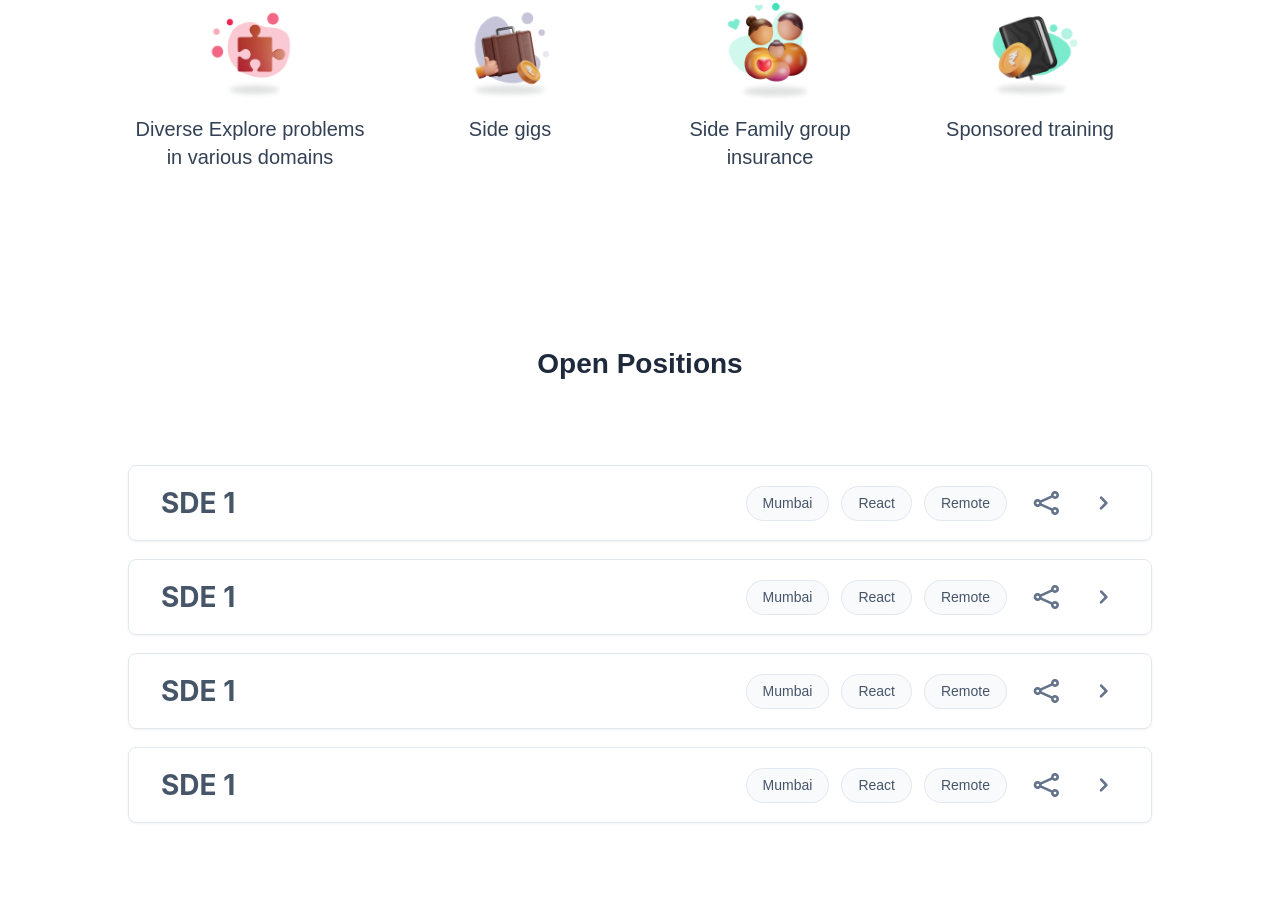
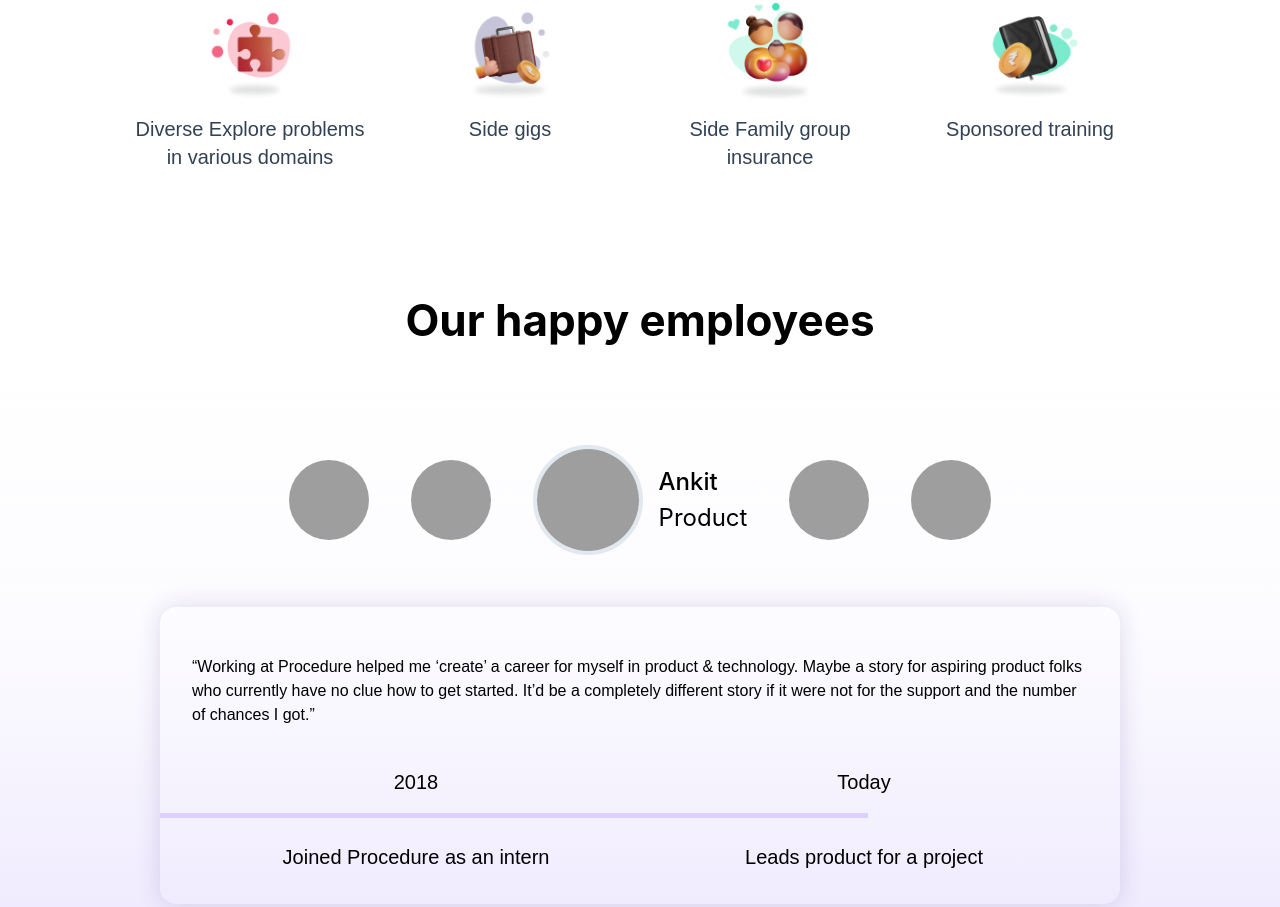
Before and after one commit to salikansari6/website, a Gatsby site: page /team in a window 1280 px wide. Shown: the part 2310-3217 px from the top of the page. Built offline with nearby package versions, Linux system fonts and the light colour scheme; Gatsby itself is replaced by a stand-in of ours; grey boxes are pictures that could not be loaded.

Commit message:
feat: testimonial

```diff
--- /dev/null
+++ b/src/components/testimonial.tsx
@@ -0,0 +1,84 @@
+import React from 'react'
+
+const Testimonial: React.FC = () => (
+  <div className="testimonial-bg pb-12">
+    <div className="container flex flex-col items-center gap-5">
+      <h1 className="font-bold text-center text-xl sm:text-4xl lg:text-[44px] py-[32px] md:py-[72px]">
+        Our happy employees
+      </h1>
+
+      <div className="flex w-full px-4 justify-center items-center relative pb-[16px] sm:pb-[32px]">
+        <div className=" flex w-full items-center justify-center gap-[16px] md:gap-[42px] ">
+          <div className="h-[32px] w-[32px] md:h-[60px] md:w-[60px]  lg:h-[80px] lg:w-[80px] rounded-full ">
+            <img
+              className="object-cover h-full w-full rounded-full"
+              src="https://media.istockphoto.com/photos/african-american-graduate-student-studying-from-home-during-covid19-picture-id1300821206?s=612x612"
+              alt=""
+            />
+          </div>
+          <div className="h-[32px] w-[32px] md:h-[60px] md:w-[60px] lg:h-[80px] lg:w-[80px] rounded-full">
+            <img
+              className="object-cover h-full w-full rounded-full"
+              src="https://media.istockphoto.com/photos/african-american-graduate-student-studying-from-home-during-covid19-picture-id1300821206?s=612x612"
+              alt=""
+            />
+          </div>
+
+          <div className="flex gap-[5px] sm:gap-[16px] items-center rounded-full">
+            <img
+              className="object-cover rounded-full h-[45px] w-[45px] md:h-[80px] md:w-[80px] lg:h-[110px] lg:w-[110px] border-2 sm:border-4 border-indigo-600"
+              src="https://media.istockphoto.com/photos/african-american-graduate-student-studying-from-home-during-covid19-picture-id1300821206?s=612x612"
+              alt=""
+            />
+            <div className="">
+              <h1 className="text-[10px] sm:text-xl lg:text-[24px] font-medium">
+                Ankit
+              </h1>
+              <h1 className="text-[10px] sm:text-xl lg:text-[24px]">Product</h1>
+            </div>
+          </div>
+
+          <div className="h-[32px] w-[32px] md:h-[60px] md:w-[60px] lg:h-[80px] lg:w-[80px] rounded-full">
+            <img
+              className="object-cover h-full w-full rounded-full"
+              src="https://media.istockphoto.com/photos/african-american-graduate-student-studying-from-home-during-covid19-picture-id1300821206?s=612x612"
+              alt=""
+            />
+          </div>
+          <div className="object-cover h-[32px] w-[32px] md:h-[60px] md:w-[60px] lg:h-[80px] lg:w-[80px] rounded-full">
+            <img
+              className="h-full w-full rounded-full"
+              src="https://media.istockphoto.com/photos/african-american-graduate-student-studying-from-home-during-covid19-picture-id1300821206?s=612x612"
+              alt=""
+            />
+          </div>
+        </div>
+      </div>
+      <div className="testimonial-shadow mx-4 py-4 sm:w-3/4 shadow-xl rounded-2xl relative">
+        <div className="md:py-[32px] px-4 sm:px-8 ">
+          “Working at Procedure helped me ‘create’ a career for myself in
+          product & technology. Maybe a story for aspiring product folks who
+          currently have no clue how to get started. It’d be a completely
+          different story if it were not for the support and the number of
+          chances I got.”
+        </div>
+
+        <div className="flex justify-between text-center px-4 sm:px-8 text-xs md:text-sm md:text-[14px] lg:text-[20px] py-2 sm:leading-relaxed">
+          <div className="w-1/2">2018</div>
+          <div className=" flex-1">Today</div>
+        </div>
+        <div className="flex mr-4">
+          <div className=" h-[5px] flex-1 bg-primary-200 my-2"></div>
+          <div className="w-1/4 h-[5px]"></div>
+        </div>
+
+        <div className="flex justify-between text-center px-4 sm:px-8 text-xs md:text-[14px] lg:text-[20px] py-4 sm:leading-relaxed">
+          <div className="w-1/2">Joined Procedure as an intern</div>
+          <div className="flex-1">Leads product for a project</div>
+        </div>
+      </div>
+    </div>
+  </div>
+)
+
+export default Testimonial
--- a/src/pages/team.tsx
+++ b/src/pages/team.tsx
@@ -6,6 +6,7 @@ import OurTeam from '../containers/Team/our-team'
 import Openings from '../containers/openings'
 import PerksAndBenefits from '../containers/perks-and-benefits'
 import { openings, perks } from '../shared/sample-data'
+import Testimonial from '../components/testimonial'
 
 export interface TeamPageProps {
   data: any
@@ -20,6 +21,7 @@ const TeamPage = ({ data }: TeamPageProps) => (
       <div className="py-20">
         <OurTeam />
         <PerksAndBenefits perks={perks} />
+        <Testimonial />
         <Openings openings={openings} />
       </div>
     </main>
--- a/src/styles/global.css
+++ b/src/styles/global.css
@@ -129,3 +129,16 @@ Usage:
 @tailwind utilities;
 @import url('https://fonts.googleapis.com/css2?family=Inter:wght@100;200;300;400;500;600;700;800;900&display=swap');
 @import url('https://fonts.cdnfonts.com/css/ink-free');
+
+.testimonial-bg {
+  background: linear-gradient(
+    180deg,
+    rgba(255, 255, 255, 0) 20.1%,
+    #fcfbff 57.73%,
+    #eee9fe 100%
+  );
+}
+
+.testimonial-shadow {
+  box-shadow: 0px 0px 24px rgba(57, 33, 124, 0.16);
+}
```
Also changed, not shown: 1 other file.
